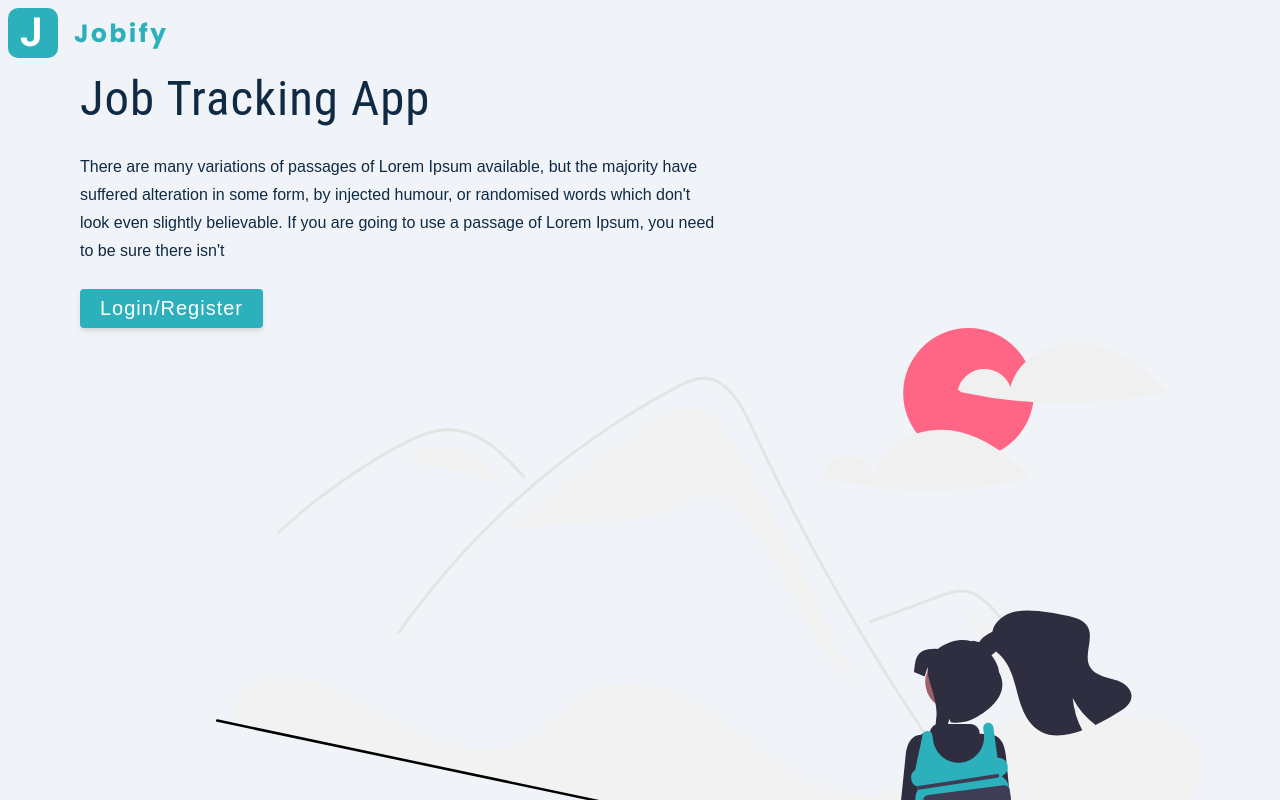
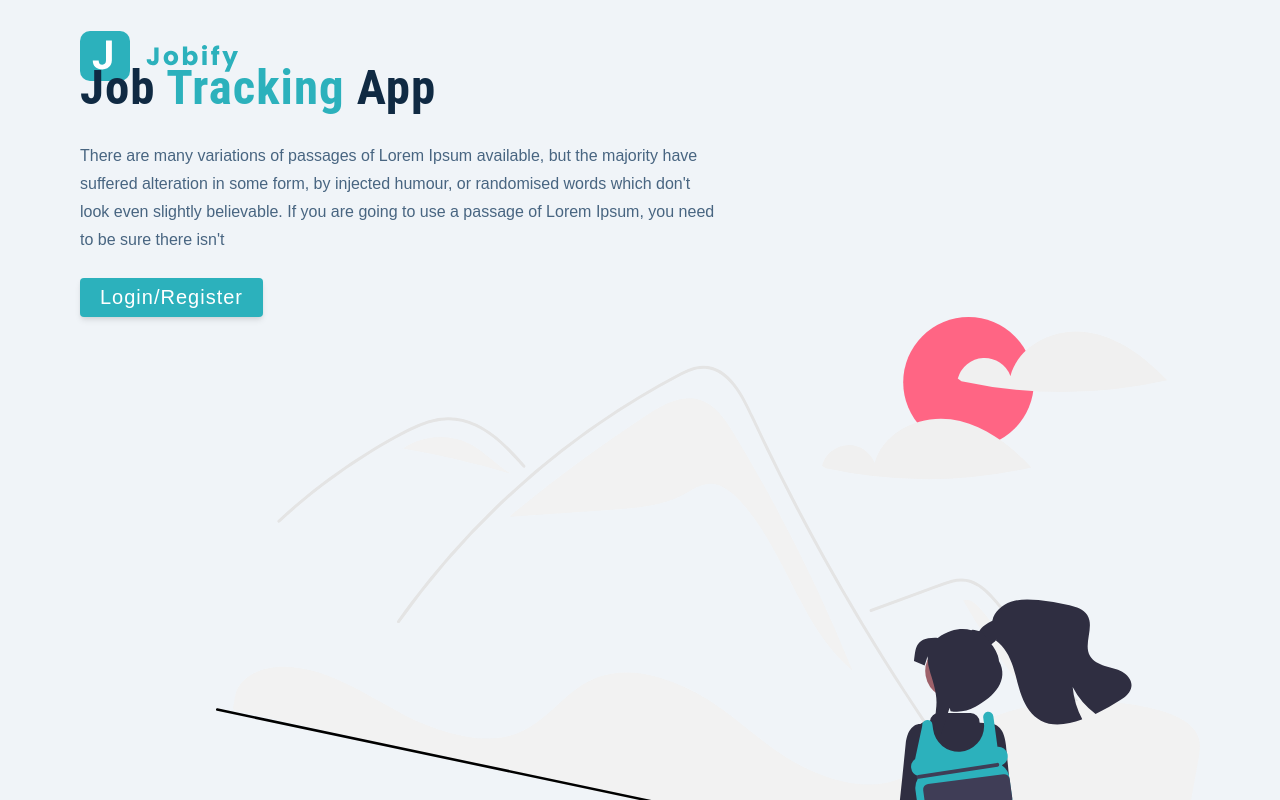
Before and after one commit to KhaledAlabssi/Jobbing_mern_app, a React (Create React App) app in the folder client/: page / in a window 1280 px wide. Shown: the top 800 px of the page. Built offline with nearby package versions, Linux system fonts and the light colour scheme.

Commit message:
landing page + styled components

```diff
--- a/client/package.json
+++ b/client/package.json
@@ -10,6 +10,7 @@
     "react": "^17.0.2",
     "react-dom": "^17.0.2",
     "react-scripts": "5.0.0",
+    "styled-components": "^5.3.3",
     "web-vitals": "^2.1.3"
   },
   "scripts": {
--- a/client/src/App.js
+++ b/client/src/App.js
@@ -1,4 +1,6 @@
 import Landing from "./pages/Landing";
+import styled from 'styled-components'
+
 
 
 function App() {
--- a/client/src/pages/Landing.js
+++ b/client/src/pages/Landing.js
@@ -1,11 +1,12 @@
 import React from 'react'
 import main from '../assets/images/main.svg'
 import logo from '../assets/images/logo.svg'
+import styled from "styled-components"
 
 
 function Landing() {
     return (
-      <main>
+      <Wrapper>
         <nav>
             <img src={logo} alt='logo' className='logo' />
         </nav>
@@ -26,8 +27,50 @@ function Landing() {
           <img src={main} alt='main img' className='img main-img' />
 
         </div>
-      </main>
+      </Wrapper>
     );
 }
 
+const Wrapper = styled.main`
+  nav {
+    width: var(--fluid-width);
+    max-width: var(--max-width);
+    margin: 0 auto;
+    height: var(--nav-height);
+    display: flex;
+    align-items: center;
+}
+
+.page {
+  min-height: calc(100vh - var(--nav-height));
+  display: grid,
+  align-items: center;
+  margin-top: -3rem;
+}
+
+h1 {
+  font-weight: 700;
+  spam {
+    color: var(--primary-500)
+  }
+}
+
+p {
+  color: var(--grey-600)
+}
+.main-img {
+  display: none;
+}
+ @media (min-width: 992px) {
+   .page {
+     grid-template-columns: 1fr 1fr;
+     column-gap: 3rem;
+   }
+   .main-img {
+     display:block;
+   }
+
+
+ }
+`
 export default Landing
```
Also changed, not shown: 1 other file (tests, documents, lock files or other folders).
